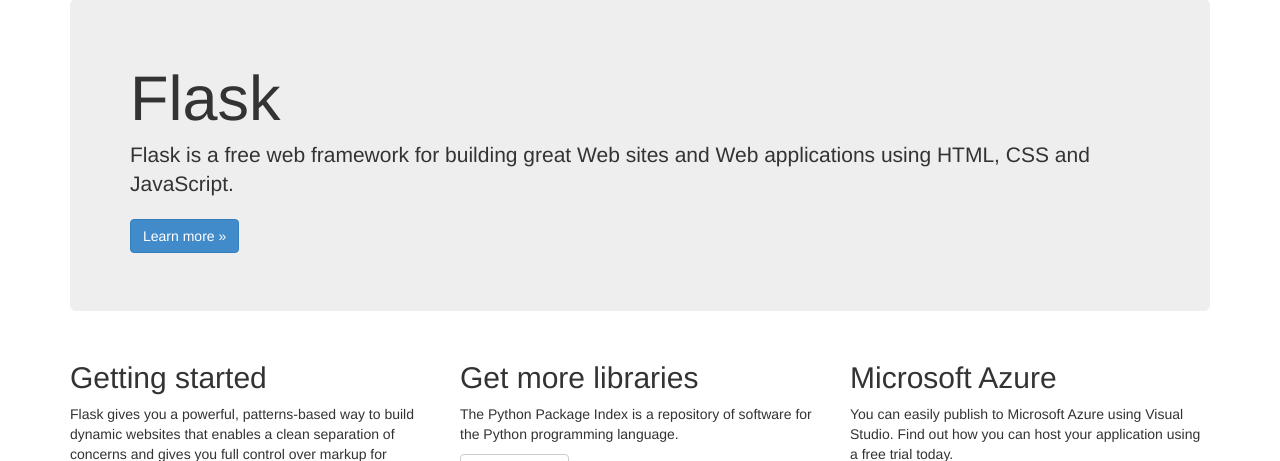
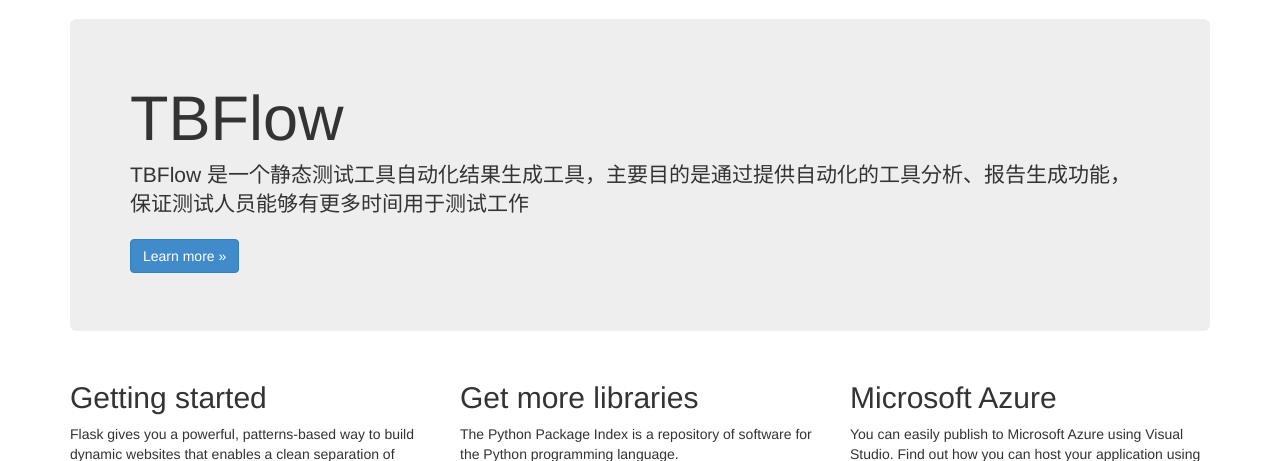
Before and after one commit to YangWang1231/TB_Process, a Flask app: page / in a window 1280 px wide. Shown: the part 51-512 px from the top of the page. Run offline with Flask 2, Linux system fonts and the light colour scheme; parts of the project's set-up code (start-up, migrations or seed data) failed here and were passed over; some libraries are stand-ins or nearby versions.

Commit message:
更改标题

```diff
--- a/TB_Process/TB_Process/templates/index.html
+++ b/TB_Process/TB_Process/templates/index.html
@@ -3,8 +3,8 @@
 {% block content %}
 
 <div class="jumbotron">
-    <h1>Flask</h1>
-    <p class="lead">Flask is a free web framework for building great Web sites and Web applications using HTML, CSS and JavaScript.</p>
+    <h1>TBFlow</h1>
+    <p class="lead">TBFlow 是一个静态测试工具自动化结果生成工具，主要目的是通过提供自动化的工具分析、报告生成功能，保证测试人员能够有更多时间用于测试工作</p>
     <p><a href="http://flask.pocoo.org/" class="btn btn-primary btn-large">Learn more &raquo;</a></p>
 </div>
 
```
Also changed, not shown: TB_Process/TB_Process/templates/layout.html (line endings or trailing spaces).
